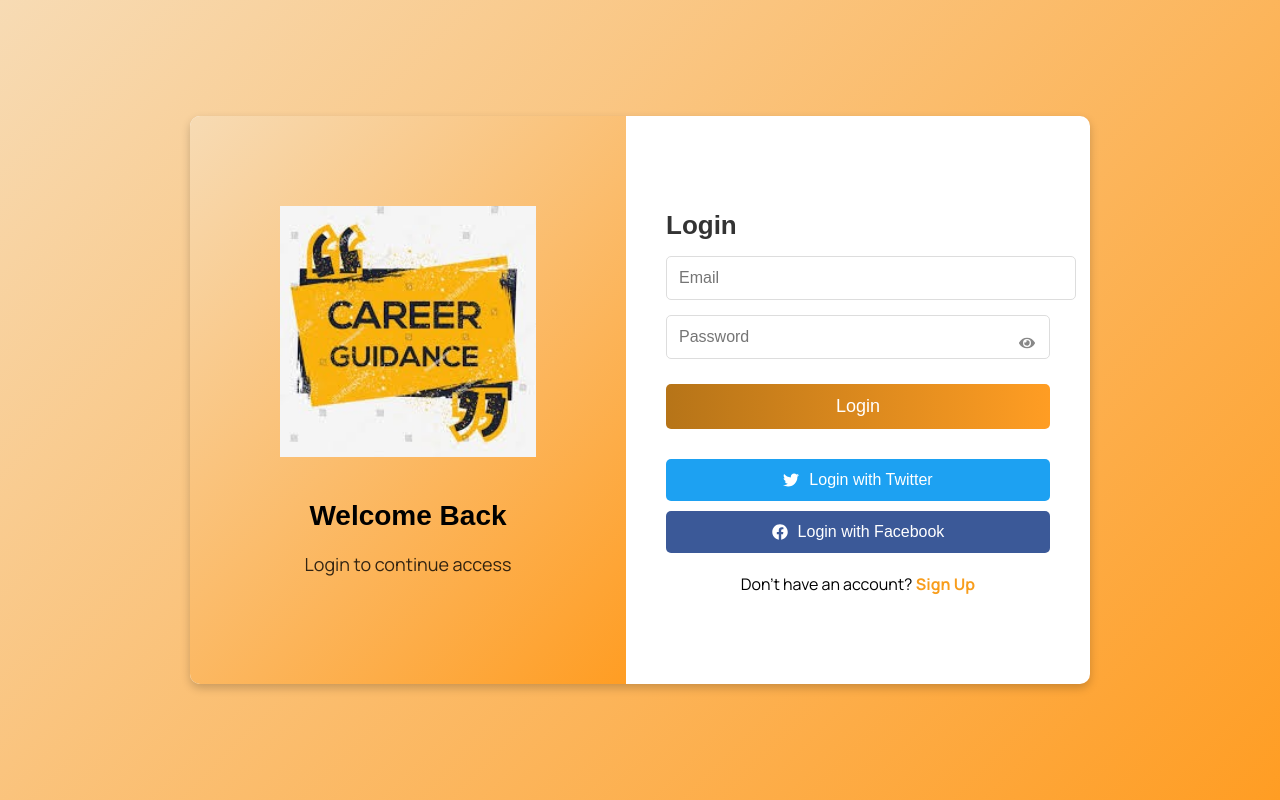
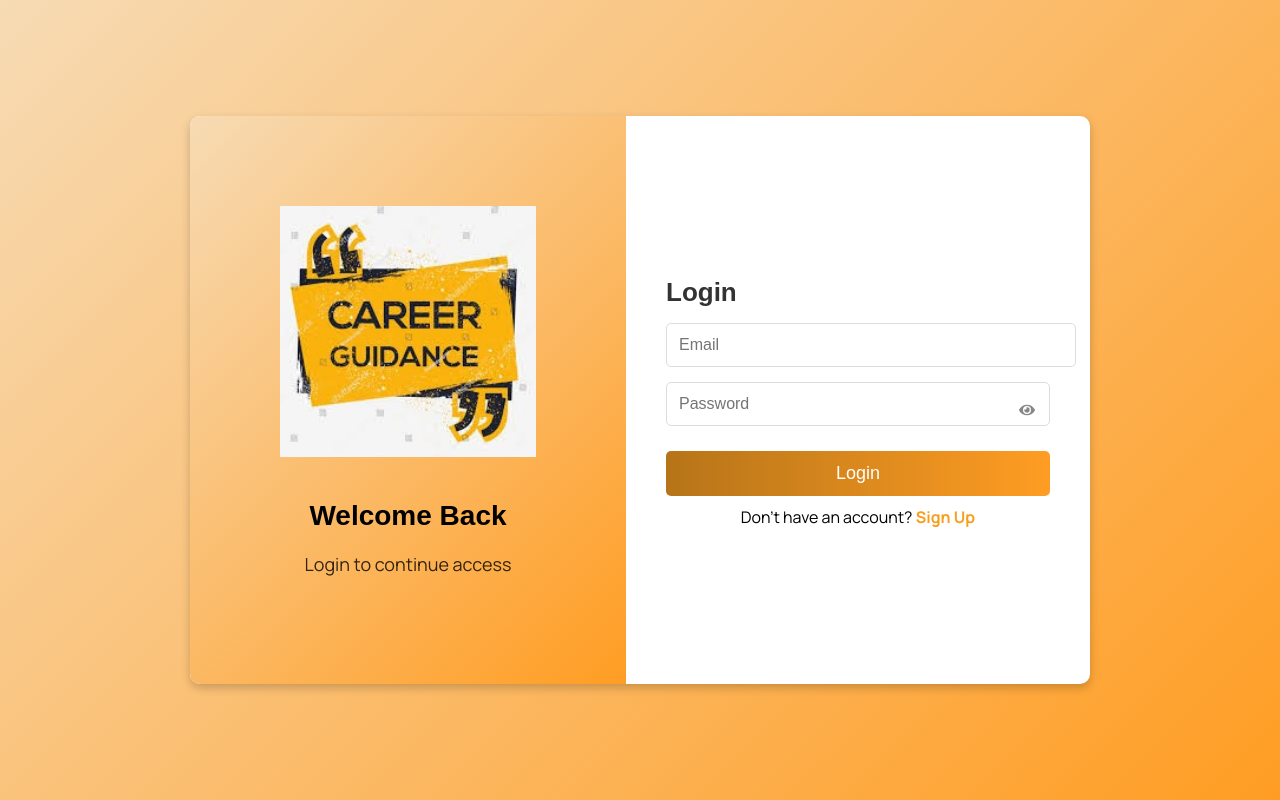
Before and after one commit to DevintthHaran/SDGP, a React (Create React App) app in the folder Frontend/sdgp-project/: page /login in a window 1280 px wide. Built offline with nearby package versions, Linux system fonts and the light colour scheme.

Commit message:
Used to fetch email ID when logging in

```diff
--- a/Frontend/sdgp-project/src/pages/Login.jsx
+++ b/Frontend/sdgp-project/src/pages/Login.jsx
@@ -4,6 +4,7 @@ import axios from 'axios';
 import { FaEye, FaEyeSlash, FaTwitter, FaFacebook } from 'react-icons/fa';
 import image from '../Images/login.jpeg';
 import '../style/Login.css';
+
 
 const Login = () => {
     const [formData, setFormData] = useState({
@@ -24,8 +25,11 @@ const Login = () => {
         try {
             const response = await axios.post('http://localhost:8080/api/users/signin', formData);
             if (response.status === 200) {
+                const token = response.data.token;
+            localStorage.setItem("token", token);
+            localStorage.setItem("EmailId",formData.userEmailId );
                 alert(response.data.message);
-                navigate("/dashboard");
+                navigate("/");
             }
         } catch (error) {
             setError(error.response?.data?.message || "Login failed!");
@@ -68,10 +72,7 @@ const Login = () => {
                         <button type="submit">Login</button>
                     </form>
 
-                    <div className="social-login">
-                        <button className="twitter-login"><FaTwitter /> Login with Twitter</button>
-                        <button className="facebook-login"><FaFacebook /> Login with Facebook</button>
-                    </div>
+
 
                     <p>Don't have an account? <a href="/signup">Sign Up</a></p>
                 </div>
```
